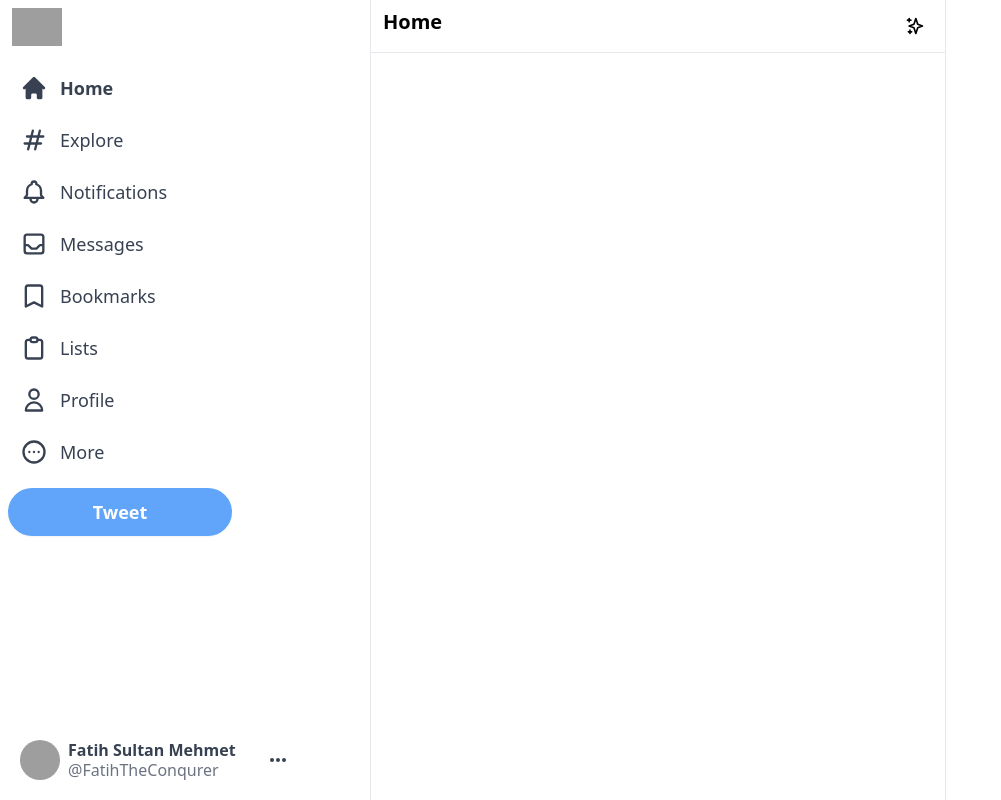
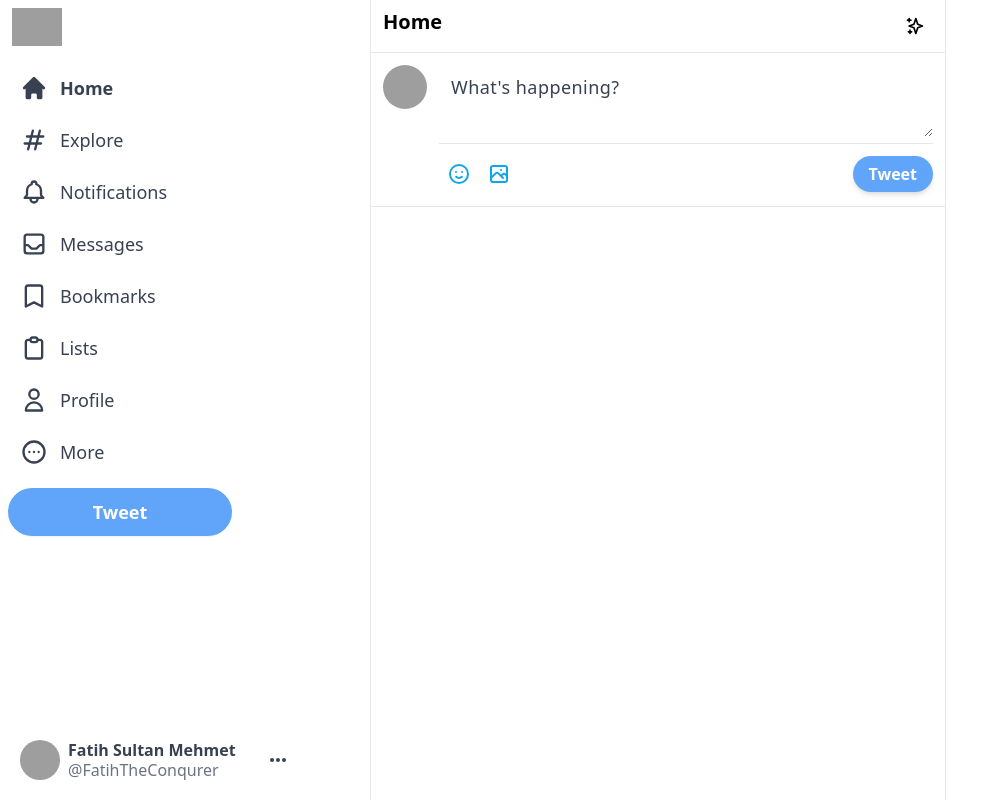
Before and after one commit to Victor-Hu66/my_tw_clone_3, a Next.js app: page / in a window 1280 px wide. Shown: the whole page, without its empty margins (0-1001 px from the left). Built offline with nearby package versions, Linux system fonts and the light colour scheme; grey boxes are pictures that could not be loaded.

Commit message:
add tweet ınput area in feed section

```diff
--- a/components/Feed.js
+++ b/components/Feed.js
@@ -1,4 +1,5 @@
 import { SparklesIcon } from "@heroicons/react/outline";
+import Input from "./Input";
 
 export default function Feed() {
   return (
@@ -9,6 +10,7 @@ export default function Feed() {
                 <SparklesIcon className="h-5 "/>
             </div>
         </div>
+        <Input/>
     </div>
   )
 }
--- /dev/null
+++ b/components/Input.js
@@ -0,0 +1,29 @@
+import { EmojiHappyIcon, PhotographIcon } from "@heroicons/react/outline";
+
+
+export default function Input() {
+  return (
+    <div className="flex border-b border-gray-200 p-3 space-x-3">
+        <img
+        src="https://render.fineartamerica.com/images/rendered/small/flat/round-beach-towel/images-medium-5/fatih-sultan-mehmed-ii-gentile-bellini.jpg?transparent=0&targetx=0&targety=-137&imagewidth=788&imageheight=1063&modelwidth=788&modelheight=788&backgroundcolor=2D181D&orientation=0&producttype=beachtowelround"
+        alt="user-img"
+        className="h-11 w-11 rounded-full cursor-pointer hover:brightness-95"/>
+        <div className="w-full divide-y divide-gray-200">
+            <div className="">
+                <textarea className="w-full border-none focus:ring-0 text-lg placeholder-gray-700 tracking-wide min-h-[50px] text-gray-700"
+                placeholder="What's happening?" rows="2"></textarea>
+            </div>
+            <div className="flex items-center justify-between pt-2.5">
+                <div className="flex">
+                    <EmojiHappyIcon className="h-10 w-10 hoverEffect p-2 text-sky-500 hover:bg-slate-100"/>
+                    <PhotographIcon className="h-10 w-10 hoverEffect p-2 text-sky-500 hover:bg-slate-100"/>
+                </div>
+                <button
+                className="bg-blue-400 text-white px-4 py-1.5 rounded-full font-bold shadow-md hover:brightness-95 disabled:opacity-50">
+                    Tweet
+                </button>
+            </div>
+        </div>
+    </div>
+  )
+}
--- a/package.json
+++ b/package.json
@@ -15,6 +15,7 @@
     "react-dom": "^18"
   },
   "devDependencies": {
+    "@tailwindcss/forms": "^0.5.6",
     "autoprefixer": "^10.4.16",
     "postcss": "^8.4.31",
     "tailwindcss": "^3.3.4"
--- a/tailwind.config.js
+++ b/tailwind.config.js
@@ -14,5 +14,7 @@ module.exports = {
       },
     },
   },
-  plugins: [],
+  plugins: [
+    require('@tailwindcss/forms'),
+  ],
 }
```
Also changed, not shown: 1 other file (tests, documents, lock files or other folders).
